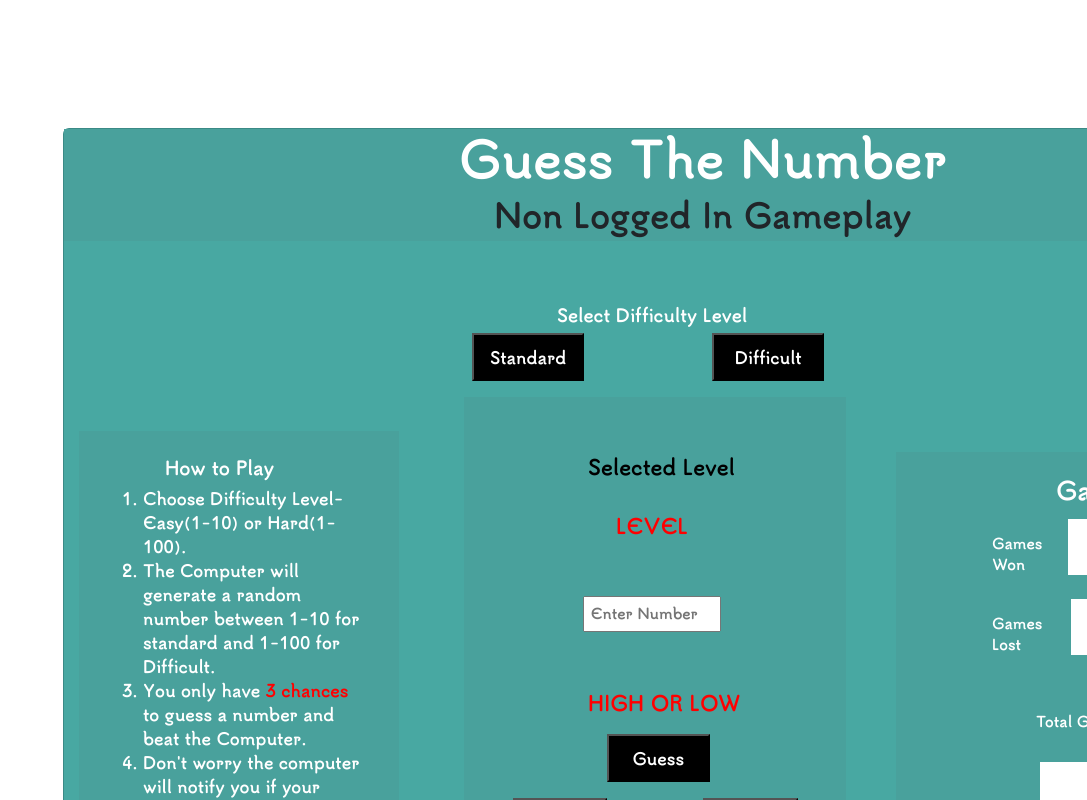
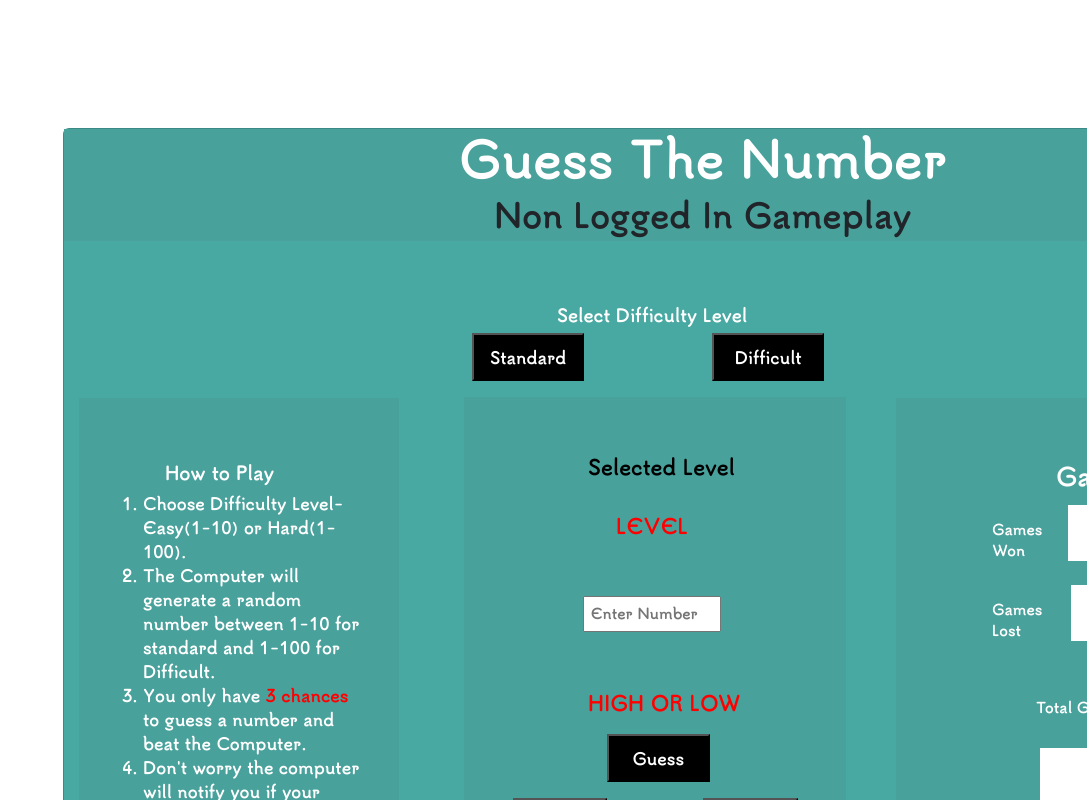
Before and after one commit to AndrewIMLEx/Learning-Project, a React app: page / in a window 1280 px wide. Shown: the top 800 px of the page, without its empty margins (193-1280 px from the left). Built offline with nearby package versions, Linux system fonts and the light colour scheme.

Commit message:
add center align to cards

```diff
--- a/src/Homepage/Levels.jsx
+++ b/src/Homepage/Levels.jsx
@@ -73,7 +73,6 @@ clickedbuttonGuess(e){
 render(){
     return(
         <>
-
         <div className="levelselect">
         <h5 style={{color: "white",fontSize:"17px",marginLeft:'5em'}}>Select Difficulty Level</h5>
         <button id="standard"  onClick ={this.standard}>Standard</button>
--- a/src/Homepage/Tally.jsx
+++ b/src/Homepage/Tally.jsx
@@ -4,6 +4,7 @@ class Tally extends React.Component{
     render(){
         return(
             <>
+            <div className="tallycard">
             <h4 style={{marginLeft:"4em"}}>Game Tally</h4>
             <form id = "LevelForm">
             <span><label id = "won-label" htmlFor="won">Games Won</label>
@@ -16,6 +17,7 @@ class Tally extends React.Component{
              <label id ="played" htmlFor="gamesplayed" style={{marginLeft:"2em",padding:"-4em",fontSize:"14px"}}>Total Games Played</label>
             <label id ="plays"/>
             </form>
+            </div>
             </>
         )
     }
--- a/src/style.css
+++ b/src/style.css
@@ -82,7 +82,7 @@ input{
     margin-left: 1em;
     background-color: #49A19C;
     padding: 18px;
-    padding-bottom: 4em;
+    padding-bottom: 1em;
     padding-left:20px
 }
 #login{
@@ -134,7 +134,8 @@ rules-card{
     margin-left: 15px;
     margin-top: -33em;
     padding: 1.6em 2em 2em 2em;
-    padding-bottom: 4.5em;
+    padding-bottom: 2.5em;
+    padding-top: 4em;
 }
 span{
     display:inline-block;
@@ -144,12 +145,13 @@ span{
 }
 .tally {
     margin-left: 52em;
-    margin-top: -33em;
+    margin-top: -33.4em;
     background-color: #49A19C;
     margin-right: 0.9em;
     padding: 1.5em 4em;
     padding-right:4em;
-    padding-bottom: 8em;
+    padding-top:4em;
+    padding-bottom: 6.8em;
 }
 #Tally{
     background-color:white;
```
